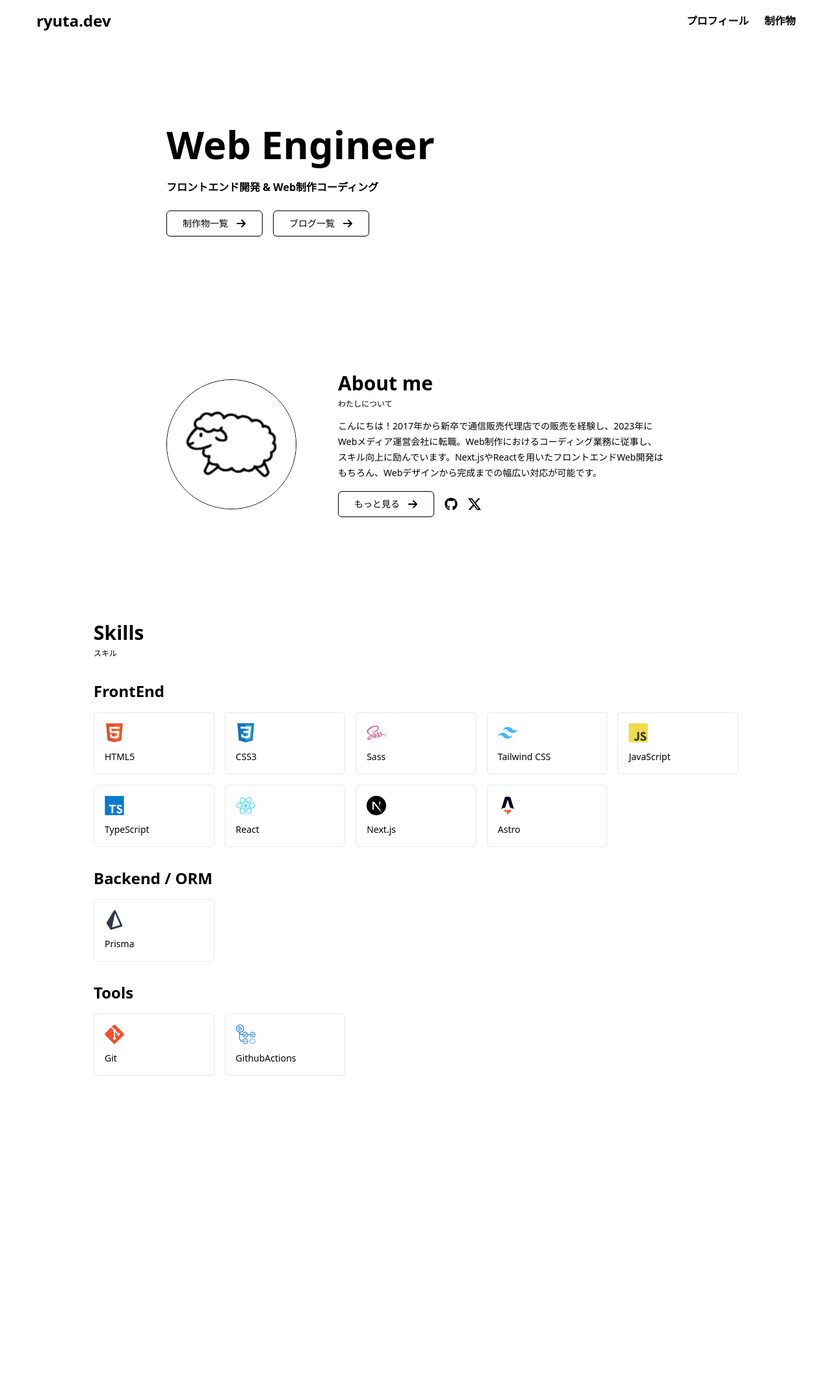
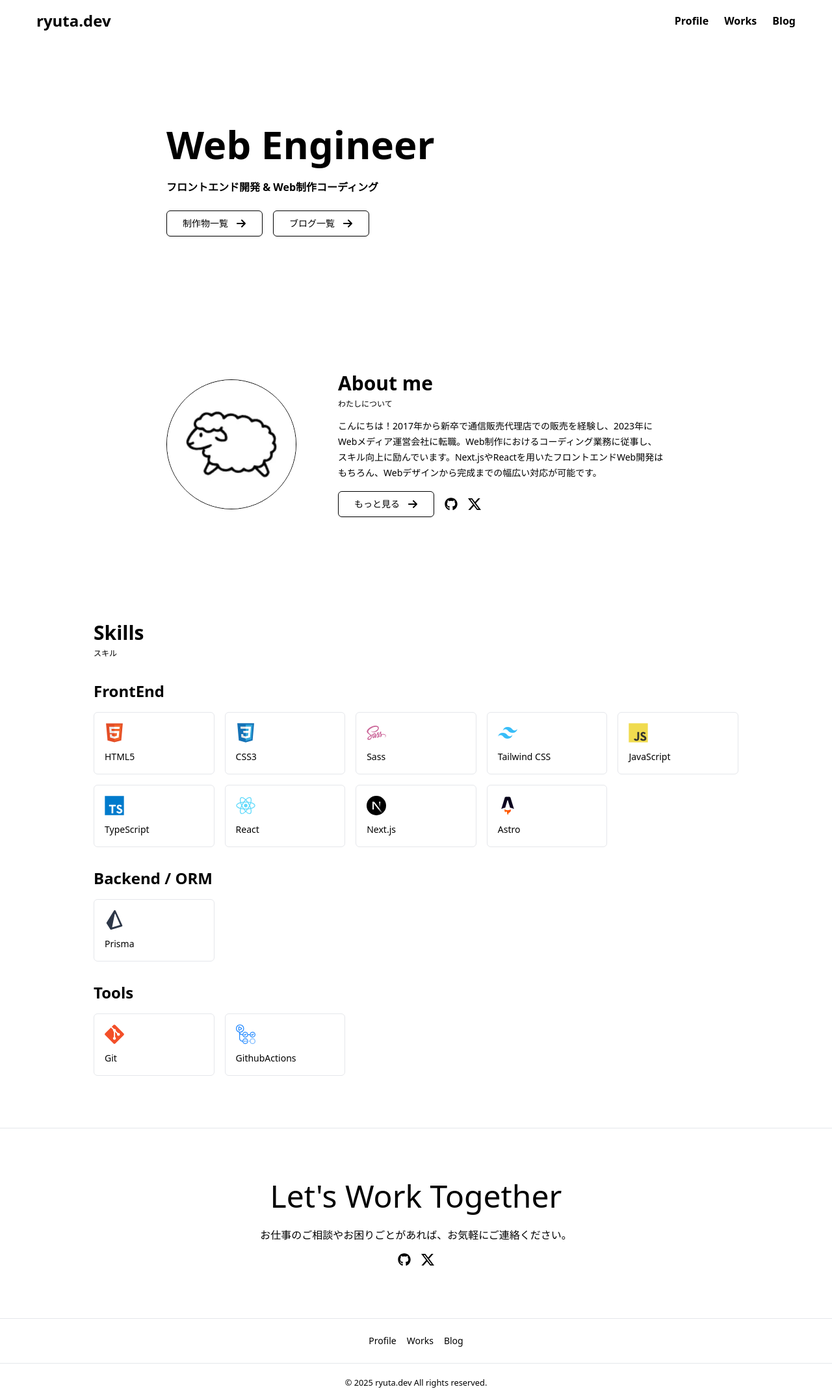
Before and after one commit to ryuta09/portfolio-site, a Next.js app: page / in a window 1280 px wide. Shown: the whole page at 65% size. Before the commit the page ends 1736 px from the top, so only its background shows below. Built offline with nearby package versions, Linux system fonts and the light colour scheme.

Commit message:
footerセクションの完成

```diff
--- a/app/page.tsx
+++ b/app/page.tsx
@@ -4,6 +4,7 @@ import { BsTwitterX } from 'react-icons/bs'
 import { FaGithub } from 'react-icons/fa'
 import { FaArrowRight } from 'react-icons/fa6'
 import { Button } from '@/components/ui/button'
+import Footer from '@/components/common/Footer/Footer'
 
 export default function Home() {
 	const _skills = [
@@ -176,6 +177,7 @@ export default function Home() {
 					</section>
 				</div>
 			</section>
+      <Footer />
 		</main>
 	)
 }
--- /dev/null
+++ b/components/common/Footer/Footer.tsx
@@ -0,0 +1,47 @@
+import Link from 'next/link'
+import { BsTwitterX } from 'react-icons/bs'
+import { FaGithub } from 'react-icons/fa'
+export default function Footer() {
+	return (
+		<footer className='w-full'>
+			<div className='border-gray-200 border-t border-b py-10 md:py-20'>
+				<div className='px-4 text-center'>
+					<div className='text-3xl md:text-5xl'>Let's Work Together</div>
+					<p className='mt-6 text-center text-sm md:text-base'>
+						お仕事のご相談やお困りごとがあれば、お気軽にご連絡ください。
+					</p>
+				</div>
+				<div className='mt-4 flex items-center justify-center gap-4'>
+					<Link
+						href='https://github.com/ryuta09?tab=repositories'
+						className='duration-200 hover:scale-125'
+					>
+						<FaGithub className='h-5 w-5' />
+					</Link>
+					<Link
+						href='https://x.com/gdk0918'
+						className='duration-200 hover:scale-125'
+					>
+						<BsTwitterX className='h-5 w-5' />
+					</Link>
+				</div>
+			</div>
+			<nav className='py-4 md:py-6'>
+				<ul className='flex items-center justify-center gap-4 text-sm'>
+					<li>
+						<Link href='/profile'>Profile</Link>
+					</li>
+					<li>
+						<Link href='/works'>Works</Link>
+					</li>
+					<li>
+						<Link href='/blog'>Blog</Link>
+					</li>
+				</ul>
+			</nav>
+			<div className='border-gray-200 border-t py-4 text-center'>
+				<small>© 2025 ryuta.dev All rights reserved.</small>
+			</div>
+		</footer>
+	)
+}
--- a/components/common/Header/Header.tsx
+++ b/components/common/Header/Header.tsx
@@ -17,12 +17,17 @@ export default function Header() {
 				<ul className='flex flex-col items-center gap-4 md:flex-row md:gap-6'>
 					<li className=''>
 						<Link href='/profile' className='font-semibold'>
-							プロフィール
+							Profile
 						</Link>
 					</li>
 					<li>
 						<Link href='/works' className='font-semibold'>
-							制作物
+							Works
+						</Link>
+					</li>
+					<li>
+						<Link href='/blog' className='font-semibold'>
+							Blog
 						</Link>
 					</li>
 				</ul>
```
